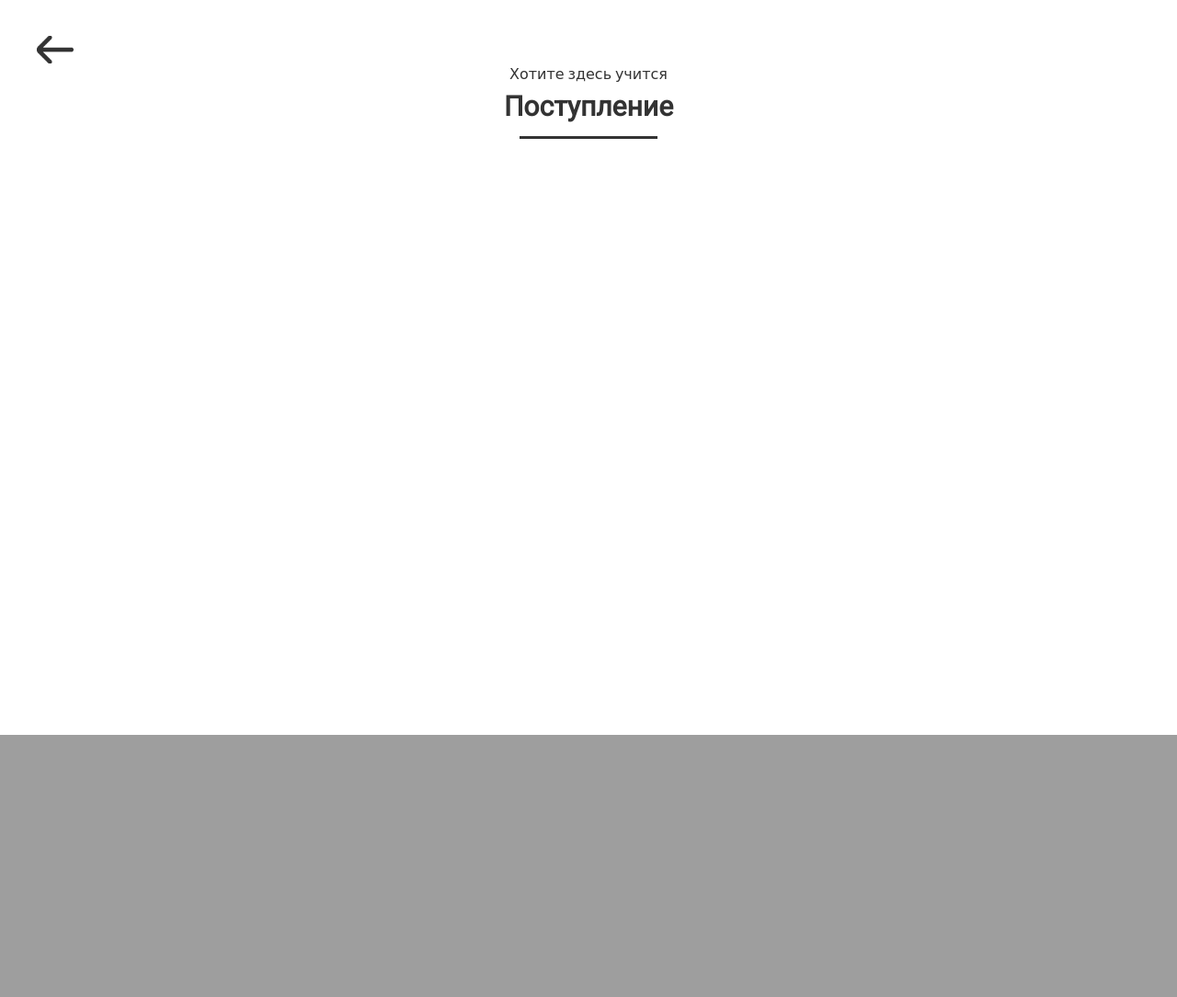
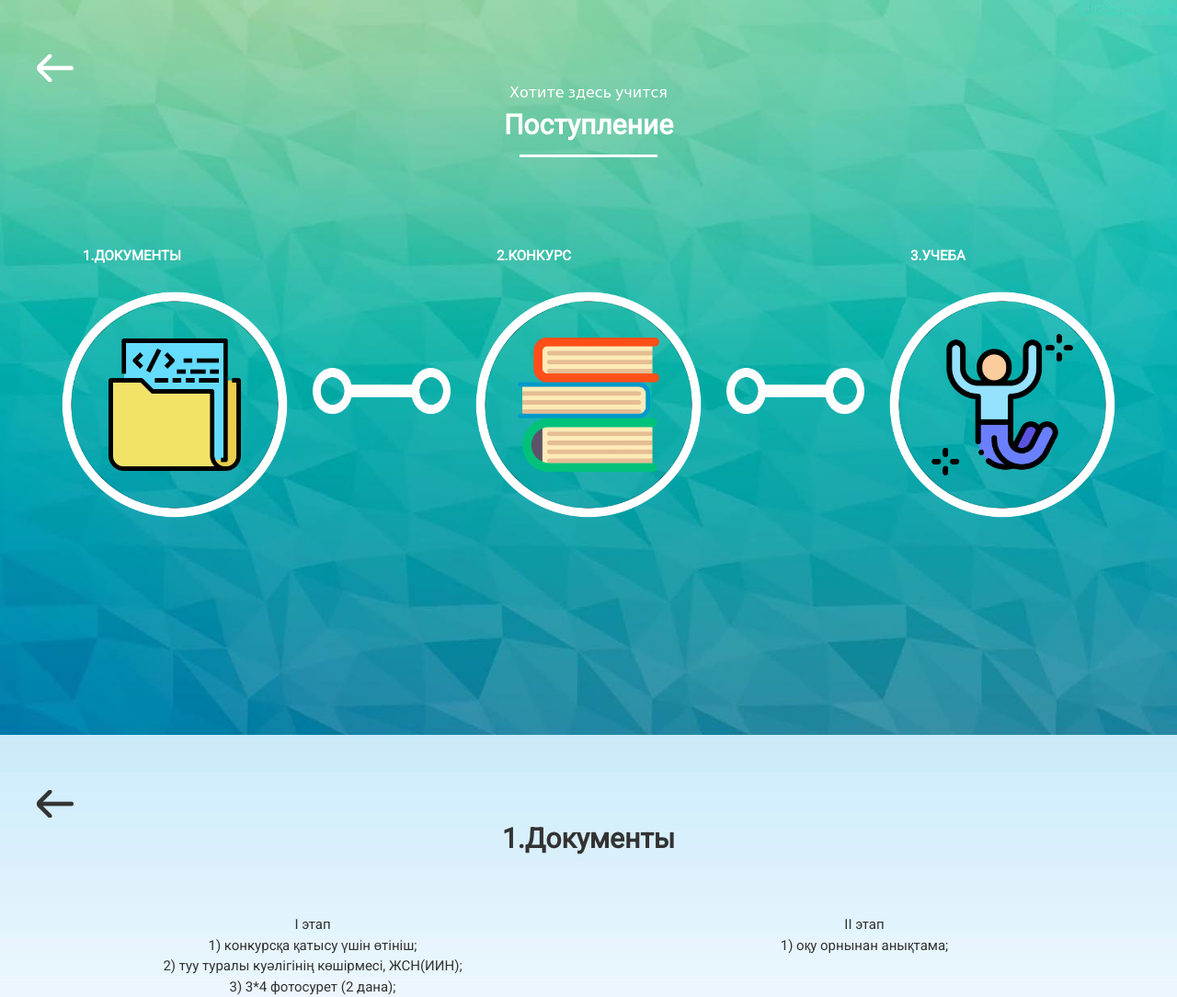
Before and after one commit to Lelxuch/RepProject, a PHP site: page / in a window 1280 px wide. Shown: the part 2401-3485 px from the top of the page at 92% size. Before the commit the page ends 3200 px from the top, so only its background shows below. Run offline with PHP 8.4, Linux system fonts and the light colour scheme; some web fonts are replaced.

Commit message:
the best developer (Sanzhik)

```diff
--- a/assets/style/style.css
+++ b/assets/style/style.css
@@ -6,7 +6,7 @@ body{
 
 	line-height: 1.5;
 
-	color: #333;
+	color: #fff;
 }
 
 *,
@@ -394,6 +400,9 @@ h1, h2, h3, h4, h5, h6{
 .admission{
 	display: flex;
 
+	background: url("../images/admission/admission_background_reverse.jpg") no-repeat center;
+	background-size: cover;
+
 	width: 100%;
 	height: 100vh;
 }
@@ -404,14 +413,14 @@ h1, h2, h3, h4, h5, h6{
 	text-align: center;
 
 	margin: 0 auto;
-	margin-top: 40px;
+	margin-top: 60px;
 }
 
 .admission_head_arrow{
 	display: flex;
 	width: 100%;
 
-	background: url("../images/arrow/arrow_black.png") no-repeat center;
+	background: url("../images/arrow/arrow_white.png") no-repeat center;
 	background-size: cover;
 
 	height: 30px;
@@ -422,7 +431,7 @@ h1, h2, h3, h4, h5, h6{
 	font-size: 30px;
 	font-weight: 700;
 
-	color: #333;
+	color: #fff;
 
 	margin: 0 auto;
 }
@@ -431,7 +440,7 @@ h1, h2, h3, h4, h5, h6{
 	display: block;
 	content: "";
 
-	background: #333;
+	background: #fff;
 
 	width: 150px;
 	height: 3px;
@@ -444,5 +453,96 @@ h1, h2, h3, h4, h5, h6{
 	font-size: 16px;
 	font-family: 'Kaushan Script', cursive;
 
+	color: #fff;
+
 	margin: 0 auto;
 }
+
+.admission_content{
+	display: flex;
+	justify-content: space-between;
+	align-items: center;
+
+	margin-top: 8%;
+}
+
+.admission_item{
+	width: 25%;
+}
+.admission_item_linking{
+	width: 15%;
+}
+
+.admission_item_element{
+	display: flex;
+	flex-direction: column;
+	justify-content: center;
+}
+
+.admission_item_element_text{
+	padding-left: 50px;
+
+	text-transform: uppercase;
+	font-weight: 700;
+	color: #fff;
+}
+
+.admission_item_element_icon{
+	width: 300px;
+	height: 300px;
+}
+
+.admission_item_linkingline{
+	width: 150px;
+	height: 50px;
+}
+
+/* Documents */
+.documents{
+	display: flex;
+
+	background: url("../images/admission/admission_background2.jpg") no-repeat center;
+	background-size: cover;
+
+	width: 100%;
+}
+
+.documents_header{
+	display: block;
+
+	text-align: center;
+
+	margin: 0 auto;
+	margin-top: 60px;
+}
+
+.documents_head_arrow{
+	display: flex;
+	width: 100%;
+
+	background: url("../images/arrow/arrow_black.png") no-repeat center;
+	background-size: cover;
+
+	height: 30px;
+	width: 40px;
+}
+
+.documents_head_title{
+	font-size: 30px;
+	font-weight: 700;
+
+	color: #333;
+
+	margin: 0 auto;
+}
+
+.documents_content{
+	display: flex;
+	justify-content: space-between;
+	margin-top: 5%;
+}
+
+.documents_item{
+	width: 50%;
+	color: #333;
+}
--- a/index.html
+++ b/index.html
@@ -14,7 +14,7 @@
 					<div class="header_logo"></div>
 					<nav class="nav">
 						<a class="nav_link" href="#" onclick="slowScroll('#about_link')">О нас</a>
-						<a class="nav_link" href="#">Поступающим</a>
+						<a class="nav_link" href="#" onclick="slowScroll('#admission_link')">Поступающим</a>
 						<a class="nav_link" href="#">Наши ученики</a>
 						<a class="nav_link" href="#">Ближайшие события</a>
 						<a class="nav_link" href="#">Блог</a>
@@ -60,7 +60,7 @@
 				</div>
 			</div>
 		</div>
-		<div class="advantage">
+		<div class="advantage" id="#advantage_link">
 			<div class="container">
 				<div class="advantage_header">
 					<a class="advantage_head_arrow" href="#" onclick="slowScroll('#intro_link')"></a>
@@ -152,7 +152,7 @@
 			</div>
 		</div>
 	</div>
-	<div class="admission">
+	<div class="admission" id="admission_link">
 		<div class="container">
 			<div class="admission_header">
 				<a class="admission_head_arrow" href="#" onclick="slowScroll('#intro_link')"></a>
@@ -164,7 +164,66 @@
 				</div>
 			</div>
 			<div class="admission_content">
-
+				<div class="admission_item">
+					<div class="admission_item_element">
+						<div class="admission_item_element_text">
+							1.Документы
+						</div>
+						<img class="admission_item_element_icon" src="assets/images/admission/icons/documents_icon.png" alt="Documents">
+					</div>
+				</div>
+				<div class="admission_item_linking">
+					<img class="admission_item_linkingline" src="assets/images/admission/load.png" alt="LinkingLine">
+				</div>
+				<div class="admission_item">
+					<div class="admission_item_element">
+						<div class="admission_item_element_text">
+							2.Конкурс
+						</div>
+						<img class="admission_item_element_icon" src="assets/images/admission/icons/competition_icon.png" alt="Competition">
+					</div>
+				</div>
+				<div class="admission_item_linking">
+					<img class="admission_item_linkingline" src="assets/images/admission/load.png" alt="LinkingLine">
+				</div>
+				<div class="admission_item">
+					<div class="admission_item_element">
+						<div class="admission_item_element_text">
+							3.Учеба
+						</div>
+						<img class="admission_item_element_icon" src="assets/images/admission/icons/success_icon.png" alt="Success">
+					</div>
+				</div>
+			</div>
+		</div>
+	</div>
+	<div class="documents">
+		<div class="container">
+			<div class="documents_header">
+				<a class="documents_head_arrow" href="#" onclick="slowScroll('#intro_link')"></a>
+				<div class="documents_head_title">
+					1.Документы
+				</div>
+				<div class="documents_content">
+					<div class="documents_item">
+						<div class="documents_item_header">
+							I этап
+						</div>
+						<div class="docmuents_item_innner">
+							1) конкурсқа қатысу үшін өтініш; <br>
+							2) туу туралы куәлігінің көшірмесі, ЖСН(ИИН); <br>
+							3) 3*4 фотосурет (2 дана);
+						</div>
+					</div>
+					<div class="documents_item">
+						<div class="documents_item_header">
+							II этап
+						</div>
+						<div class="docmuents_item_innner">
+							1) оқу орнынан анықтама;
+						</div>
+					</div>
+				</div>
 			</div>
 		</div>
 	</div>
```
Also changed, not shown: other parts of assets/style/style.css (+21 -15 lines), assets/images/about/about_background.jpg (added), assets/images/about/about_background.png (added), assets/images/about/about_background3.jpg (added), assets/images/about/about_background4.jpg (added), assets/images/about/about_background5.jpg (added), assets/images/about/about_background6.jpg (added), assets/images/about/about_background7.jpg (added), assets/images/about/about_background_reverse.jpg (added), assets/images/about/lyceum2.jpg (added), assets/images/admission/admission_background1.jpg (added), assets/images/admission/admission_background2.jpg (added), assets/images/admission/admission_background_reverse.jpg (added), assets/images/admission/icons/competition_icon.png (added), 4 more files.
